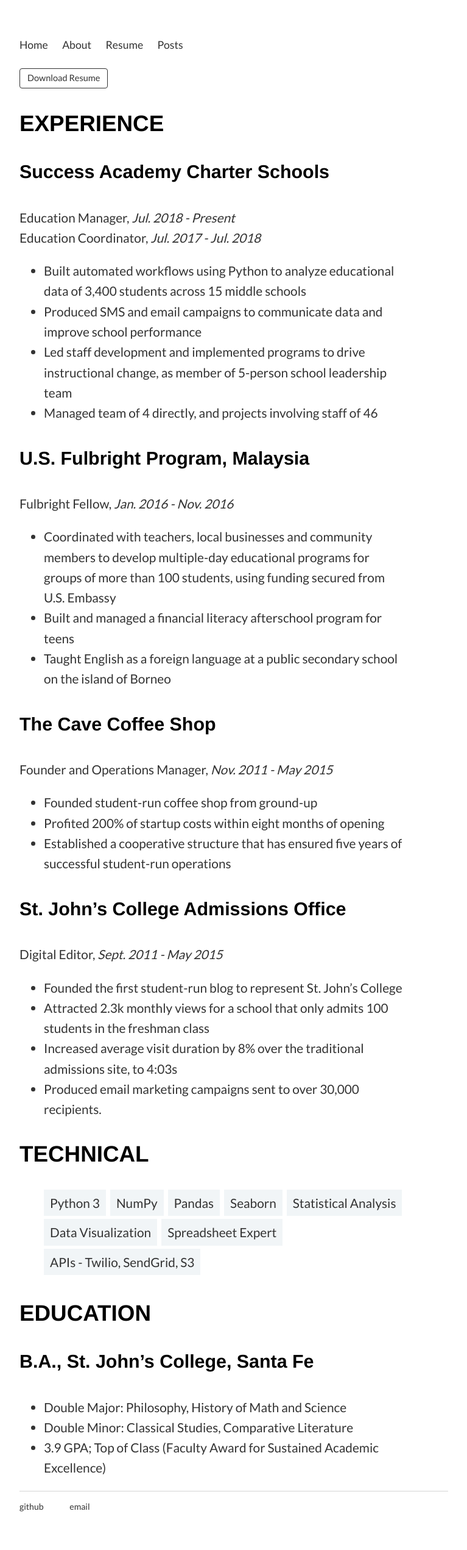
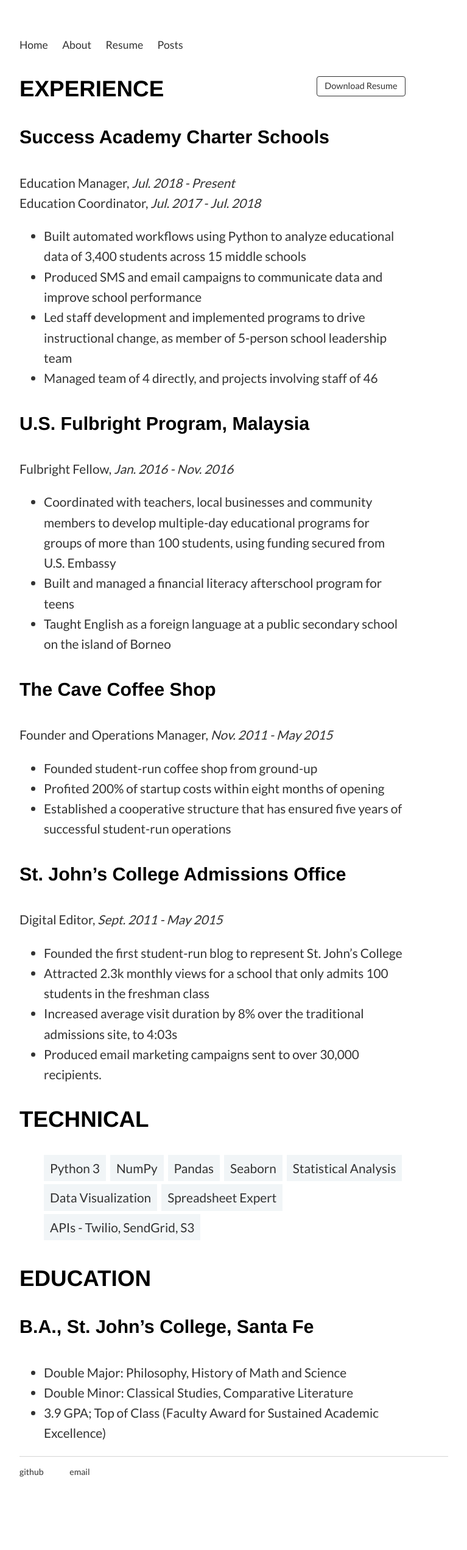
Before and after one commit to andrewjoelpeters/andrewjoelpeters.github.io, a Jekyll site: the page built from resume/index.md, in a window 1280 px wide. Shown: the whole page at 61% size, without its empty margins (256-1023 px from the left). Built offline with Jekyll 4.4.1, drawn with Linux system fonts in a browser that asks for light colours; after the commit the page ends 2485 px from its top, so only the background shows below that.

Commit message:
update css

```diff
--- a/_layouts/default.html
+++ b/_layouts/default.html
@@ -5,8 +5,7 @@
 			<meta name="viewport" content="width=device-width, initial-scale=1.0">
 			<!-- link to main stylesheet -->
 			<link rel="stylesheet" type="text/css" href="/assets/css/main.css">
-			<link href="https://fonts.googleapis.com/css?family=Lato&display=swap" rel="stylesheet">
-			<link href="https://fonts.googleapis.com/css?family=Source+Sans+Pro:400,700&display=swap" rel="stylesheet">
+			<link href="https://fonts.googleapis.com/css?family=Lato|Source+Sans+Pro:400,600&display=swap" rel="stylesheet">
 			<!-- import cv .css if stated -->
 			{% if page.custom_css %}
 				{% for stylesheet in page.custom_css %}
--- a/assets/css/main.css
+++ b/assets/css/main.css
@@ -56,7 +56,8 @@
 }
 
 nav ul, footer ul {
-  font-size: 1.4em;
+  font-size: 1.2em;
+  font-size: 5vw;
   padding: 0px;
   list-style: none;
   font-weight: 500;
@@ -174,10 +175,6 @@
   cursor: pointer;
 }
 
-.pull-right {
-  float: right !important;
-}
-
 .btn {
   display: inline-block;
   padding: 6px 12px;
@@ -199,6 +196,11 @@
   color: #333;
 }
 
+@media (min-width: 600px) {
+  .btn {
+    float: right;
+  }
+}
 /* CSS font colors for translated ANSI colors. */
 .ansibold {
   font-weight: bold;
```
Also changed, not shown: assets/css/defaults.css (+7 -1 lines), 1 other file.
